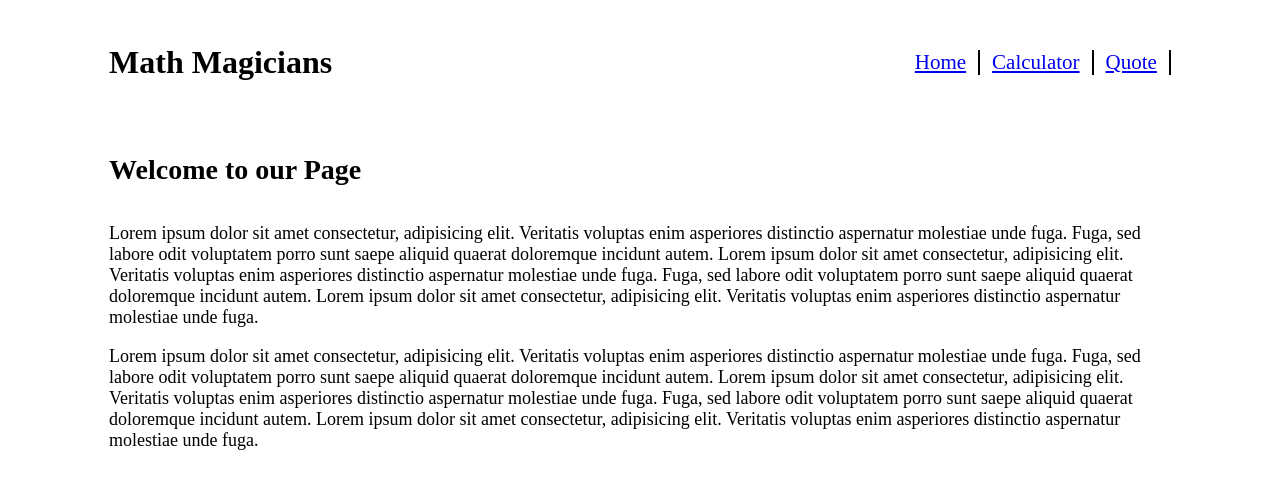
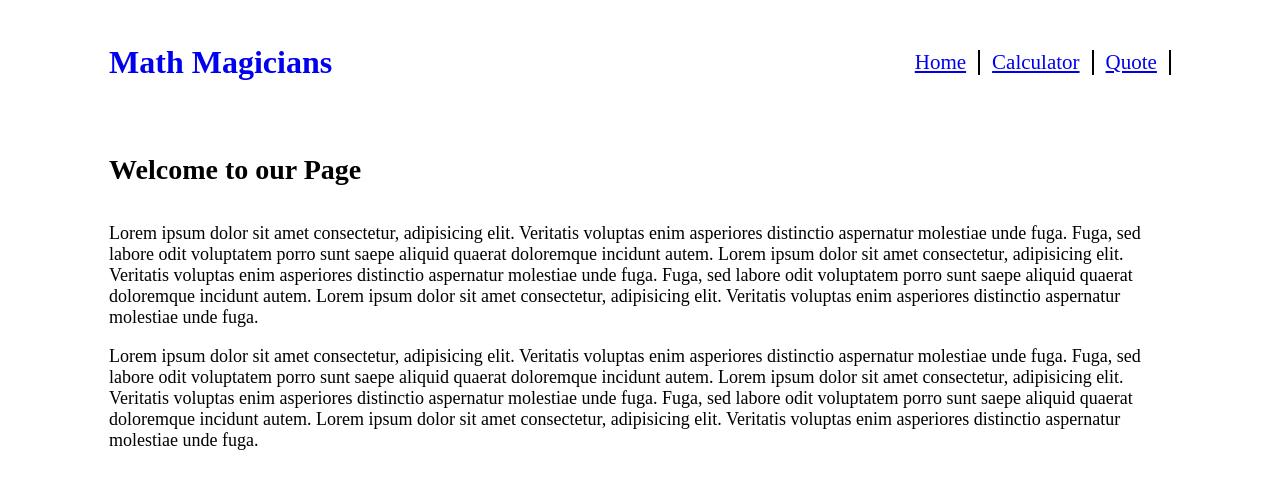
Before and after one commit to isaacpitwa/math_magicians, a React (Create React App) app: page / in a window 1280 px wide. Shown: the top 488 px of the page. Built offline with nearby package versions, Linux system fonts and the light colour scheme.

Commit message:
Fix anchor links styling

```diff
--- a/src/components/header.js
+++ b/src/components/header.js
@@ -5,7 +5,7 @@ import style from './header.module.css';
 function Header() {
   return (
     <header>
-      <h3>Math Magicians</h3>
+      <h3><NavLink to="/" exact="true">Math Magicians</NavLink></h3>
       <nav className={style.navlist}>
         <li className={style.navlink}><NavLink to="/" exact="true">Home</NavLink></li>
         <li className={style.navlink}><NavLink to="/calculator" exact="true">Calculator</NavLink></li>
--- a/src/components/header.module.css
+++ b/src/components/header.module.css
@@ -7,6 +7,10 @@ header {
 
 header h3 {
   font-size: 32px;
+}
+
+header h3 a {
+    text-decoration: none;
 }
 
 nav {
@@ -22,3 +26,11 @@ nav li {
 nav li a {
   font-size: 21px;
 }
+
+nav li a:active {
+    color : goldenrod;
+}
+
+a:visited {
+    color: inherit;
+}
```
